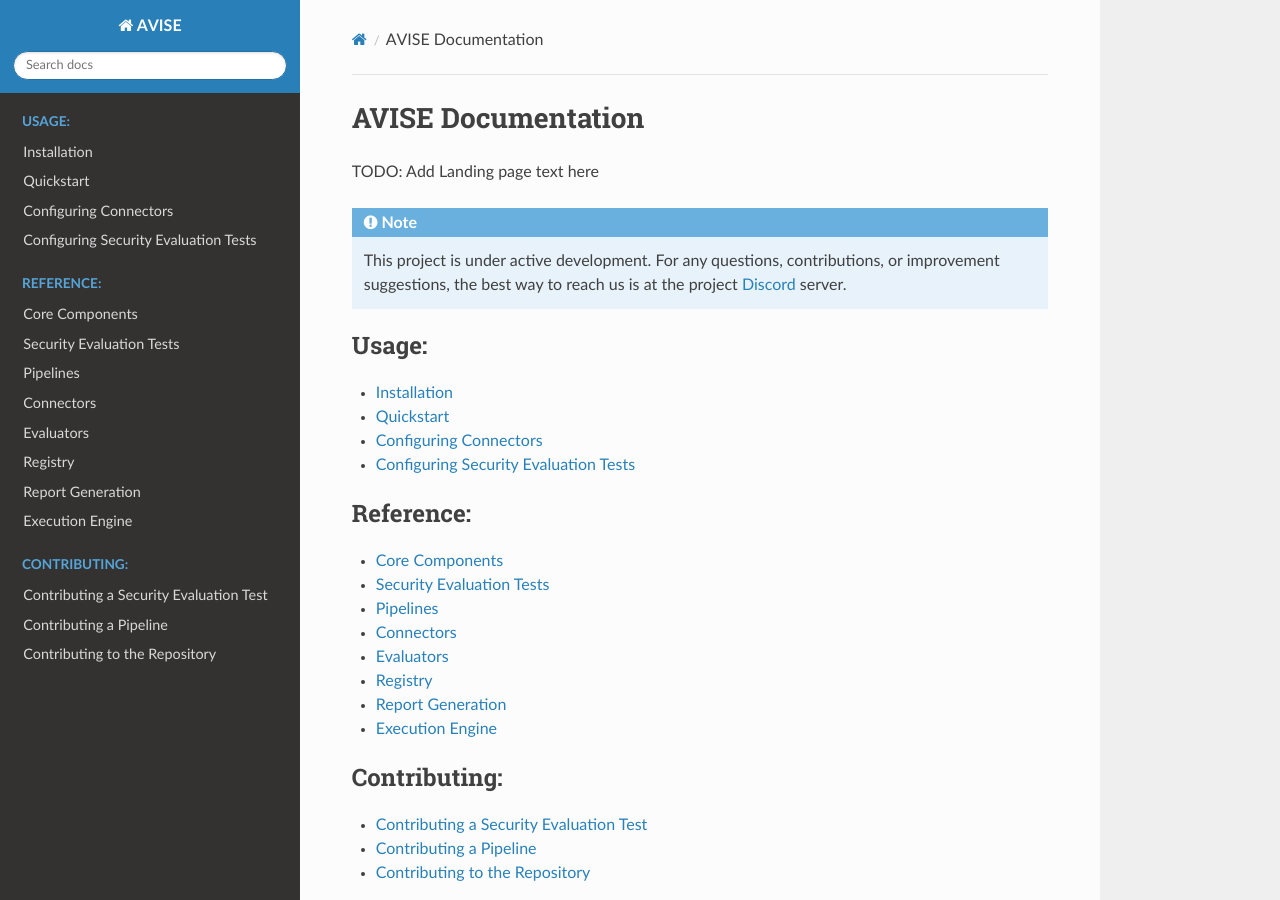
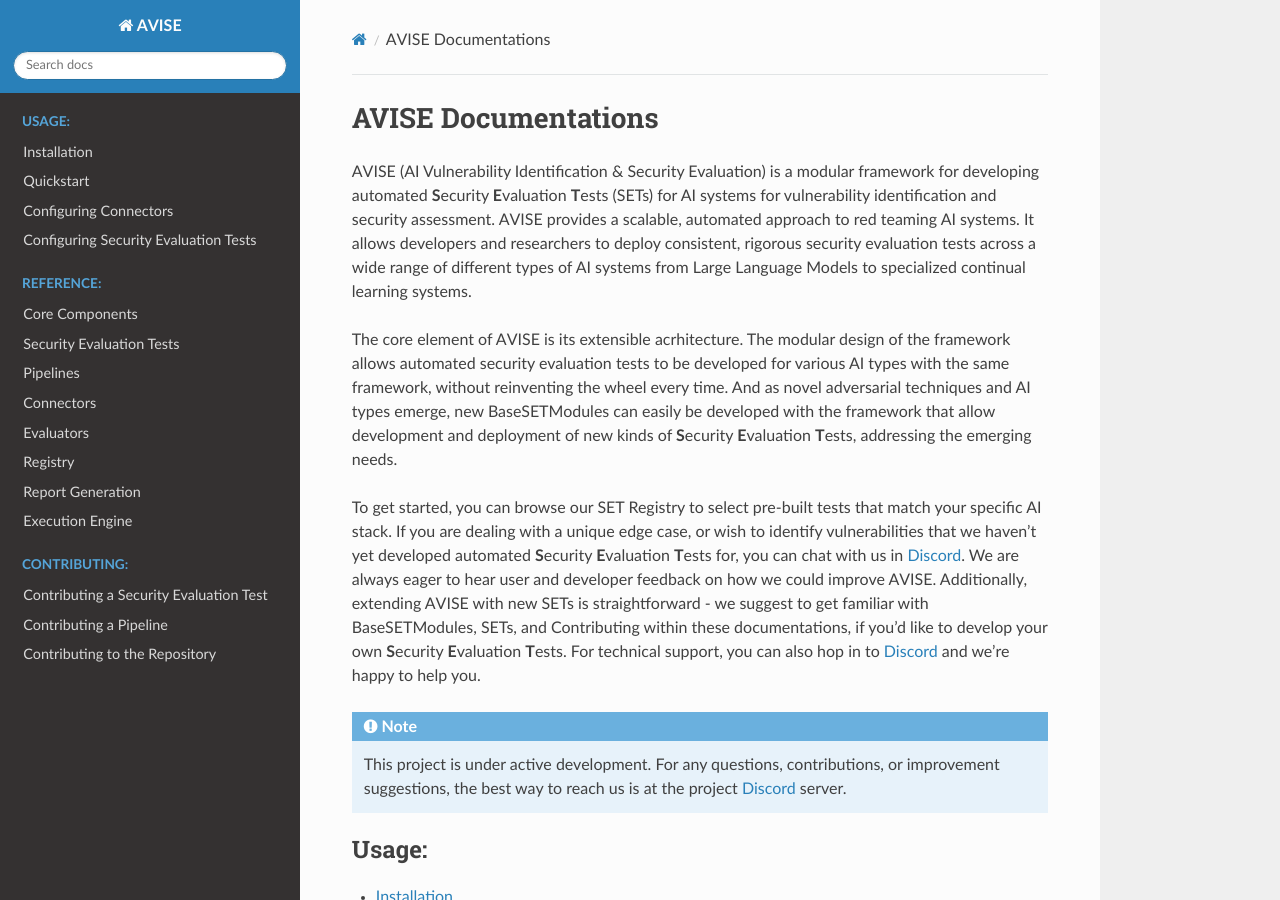
Before and after one commit to ouspg/AVISE, a Sphinx documentation site: the page built from docs/source/index.rst, in a window 1280 px wide and 900 px high. Built offline with Sphinx 7.4.7 and the Read the Docs theme 3.1.0, drawn with Linux system fonts in a browser that asks for light colours.

Commit message:
docs index updt

```diff
--- a/docs/source/index.rst
+++ b/docs/source/index.rst
@@ -1,7 +1,25 @@
-AVISE Documentation
-===================
+AVISE Documentations
+=====================
 
-TODO: Add Landing page text here
+AVISE (AI Vulnerability Identification & Security Evaluation) is a modular framework for developing automated **S**\ ecurity
+**E**\ valuation **T**\ ests (SETs) for AI systems for vulnerability identification and security assessment. AVISE provides a scalable,
+automated approach to red teaming AI systems. It allows developers and researchers to deploy consistent, rigorous security
+evaluation tests across a wide range of different types of AI systems from Large Language Models to specialized
+continual learning systems.
+
+The core element of AVISE is its extensible acrhitecture. The modular design of the framework allows automated security
+evaluation tests to be developed for various AI types with the same framework, without reinventing the wheel every time.
+And as novel adversarial techniques and AI types emerge, new BaseSETModules can easily be developed with the framework that
+allow development and deployment of new kinds of **S**\ ecurity **E**\ valuation **T**\ ests, addressing the emerging needs.
+
+To get started, you can browse our SET Registry to select pre-built tests that match your specific AI stack.
+If you are dealing with a unique edge case, or wish to identify vulnerabilities that we haven't yet developed
+automated **S**\ ecurity **E**\ valuation **T**\ ests for, you can chat with us in `Discord <https://discord.gg/CebeeMUqSP>`_.
+We are always eager to hear user and developer feedback on how we could improve AVISE. Additionally, extending AVISE with
+new SETs is straightforward - we suggest to get familiar with BaseSETModules, SETs, and Contributing within these documentations, if you'd
+like to develop your own **S**\ ecurity **E**\ valuation **T**\ ests. For technical support, you can also hop in to `Discord <https://discord.gg/CebeeMUqSP>`_
+and we're happy to help you.
+
 
 .. note::
 
```
